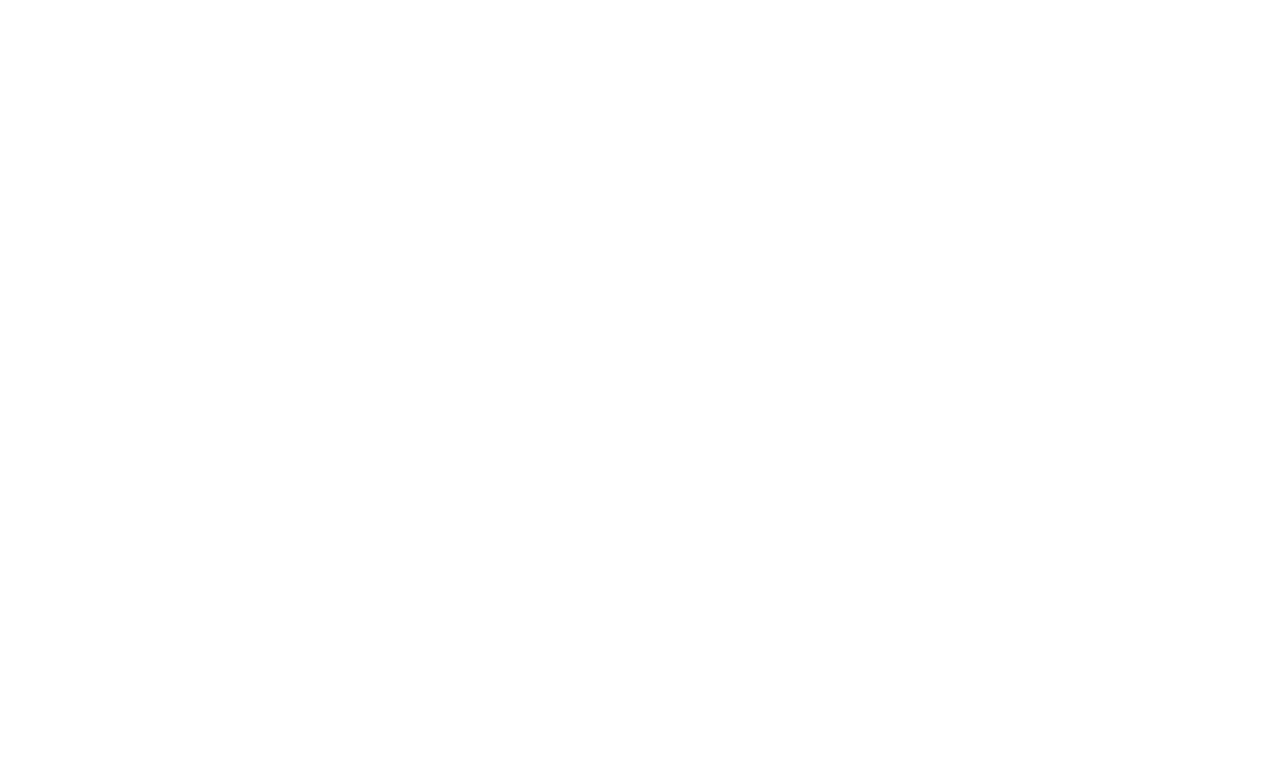
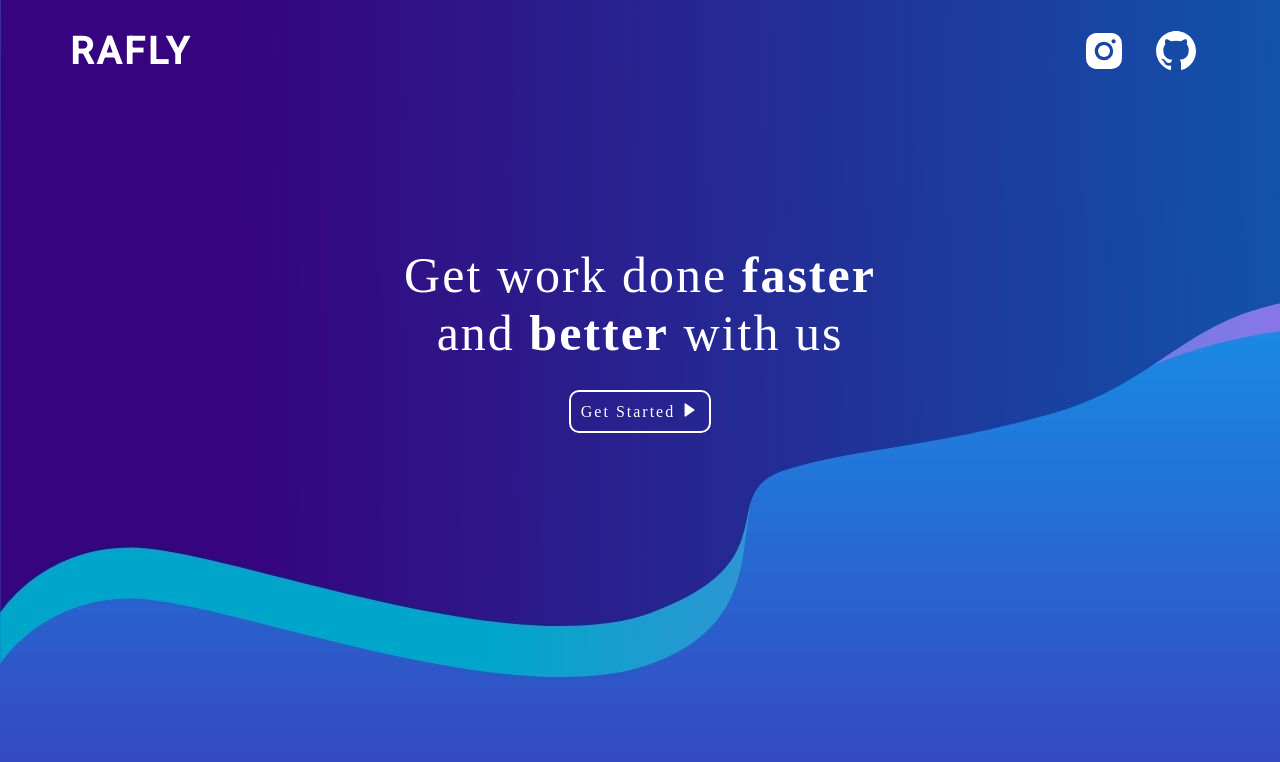
Before and after one commit to R4flllyh/landing-page-2, a plain HTML site: page index.html in a window 1280 px wide. Drawn offline with nearby package versions, Linux system fonts and the light colour scheme; a web font is replaced by a local one.

Commit message:
Add files via upload

```diff
--- a/style.css
+++ b/style.css
@@ -2,7 +2,7 @@
 @import url("https://fonts.googleapis.com/css2?family=Viga&display=swap");
 
 body {
-  background-image: url(/landing-page/flat-background-hd.jpg);
+  background-image: url(gambar/flat-background-hd.jpg);
   color: white;
 }
 
```
Also changed, not shown: gambar/flat-background-hd.jpg (added).
